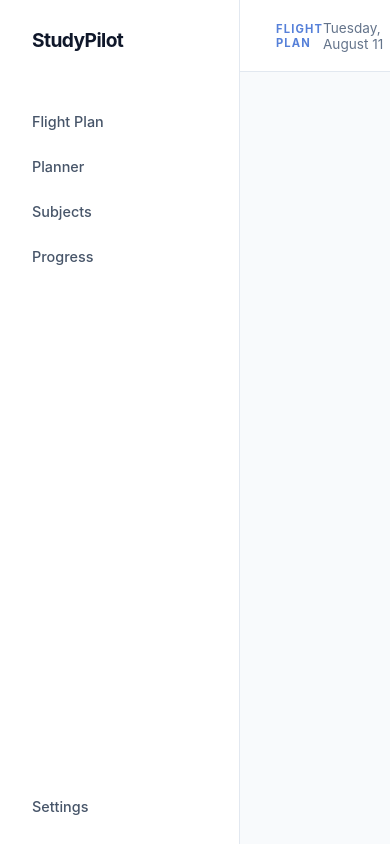
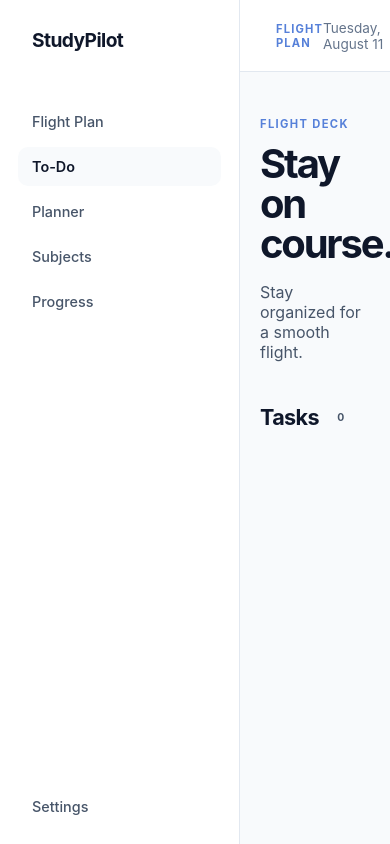
Before and after one commit to thisisemily73/StudyPilot, a React (Vite) app in the folder app/: page /todo in a window 390 px wide. Shown: the top 844 px of the page. Built offline with nearby package versions, Linux system fonts and the light colour scheme.

Commit message:
Added to-do list.

```diff
--- a/app/src/App.tsx
+++ b/app/src/App.tsx
@@ -8,6 +8,7 @@
 import Subjects from './pages/Subjects'
 import Progress from './pages/Progress'
 import Settings from './pages/Settings'
+import Todo from './pages/Todo'
 
 function App() {
     return (
@@ -25,6 +26,8 @@
                         <Routes>
 
                             <Route path="/" element={<Home />} />
+
+                            <Route path="/todo" element={<Todo />} />
 
                             <Route path="/planner" element={<Planner />} />
 
--- a/app/src/components/Sidebar.tsx
+++ b/app/src/components/Sidebar.tsx
@@ -12,6 +12,10 @@
 
                 <NavLink to="/" end className="sidebar-link">
                     Flight Plan
+                </NavLink>
+
+                <NavLink to="/todo" className="sidebar-link">
+                    To-Do
                 </NavLink>
 
                 <NavLink to="/planner" className="sidebar-link">
--- a/app/src/components/TaskCard.tsx
+++ b/app/src/components/TaskCard.tsx
@@ -33,9 +33,23 @@
                 </div>
 
 
-                <small>
-                    {task.estimatedMinutes} min
-                </small>
+                <div className="planner-task-meta">
+
+                    <small>
+                        {task.estimatedMinutes} min
+                    </small>
+
+                    <span
+                        className={`task-status ${task.completed ? "landed" : "ready"
+                            }`}
+                    >
+                        {task.completed
+                            ? "LANDED"
+                            : "READY FOR TAKEOFF"
+                        }
+                    </span>
+
+                </div>
 
                 <button
                     type="button"
--- a/app/src/main.tsx
+++ b/app/src/main.tsx
@@ -15,6 +15,7 @@
 import './styles/Progress.css'
 import './styles/Settings.css'
 import './styles/Subjects.css'
+import './styles/Todo.css'
 
 import './styles/AddTaskModal.css'
 
--- /dev/null
+++ b/app/src/pages/Todo.tsx
@@ -0,0 +1,174 @@
+import { useTasks } from "../context/TaskContext"
+
+function Todo() {
+
+    const { tasks, toggleTask } = useTasks()
+
+    const incompleteTasks = tasks.filter(
+        (task) => !task.completed
+    )
+
+    const completedTasks = tasks.filter(
+        (task) => task.completed
+    )
+
+    return (
+        <section className="todo">
+
+            <div className="todo-header">
+
+                <div>
+                    <span className="planner-label">
+                        FLIGHT DECK
+                    </span>
+
+                    <h1>
+                        Stay on course.
+                    </h1>
+
+                    <p>
+                        Stay organized for a smooth flight.
+                    </p>
+                </div>
+
+            </div>
+
+
+            <section className="todo-section">
+
+                <div className="todo-section-header">
+
+                    <h2>
+                        Tasks
+                    </h2>
+
+                    <span>
+                        {incompleteTasks.length}
+                    </span>
+
+                </div>
+
+
+                <div className="todo-list">
+
+                    {incompleteTasks.map((task) => (
+
+                        <div
+                            className="todo-task"
+                            key={task.id}
+                        >
+
+                            <button
+                                type="button"
+                                className="todo-checkbox"
+                                onClick={() => toggleTask(task.id)}
+                                aria-label={`Complete ${task.title}`}
+                            />
+
+                            <div className="todo-task-info">
+
+                                <strong>
+                                    {task.title}
+                                </strong>
+
+                                <span>
+                                    {task.subject}
+                                </span>
+
+                            </div>
+
+                            <div className="todo-task-meta">
+
+                                <span>
+                                    {task.estimatedMinutes} min
+                                </span>
+
+                                <span>
+                                    {task.dueDate}
+                                </span>
+
+                            </div>
+
+                        </div>
+
+                    ))}
+
+                </div>
+
+            </section>
+
+
+            {completedTasks.length > 0 && (
+
+                <section className="todo-section completed-section">
+
+                    <div className="todo-section-header">
+
+                        <h2>
+                            Completed
+                        </h2>
+
+                        <span>
+                            {completedTasks.length}
+                        </span>
+
+                    </div>
+
+
+                    <div className="todo-list">
+
+                        {completedTasks.map((task) => (
+
+                            <div
+                                className="todo-task completed"
+                                key={task.id}
+                            >
+
+                                <button
+                                    type="button"
+                                    className="todo-checkbox checked"
+                                    onClick={() => toggleTask(task.id)}
+                                    aria-label={`Mark ${task.title} incomplete`}
+                                >
+                                    ✓
+                                </button>
+
+                                <div className="todo-task-info">
+
+                                    <strong>
+                                        {task.title}
+                                    </strong>
+
+                                    <span>
+                                        {task.subject}
+                                    </span>
+
+                                </div>
+
+                                <div className="todo-task-meta">
+
+                                    <span>
+                                        {task.estimatedMinutes} min
+                                    </span>
+
+                                    <span>
+                                        {task.dueDate}
+                                    </span>
+
+                                </div>
+
+                            </div>
+
+                        ))}
+
+                    </div>
+
+                </section>
+
+            )}
+
+        </section>
+    )
+}
+
+export default Todo
--- a/app/src/styles/Planner.css
+++ b/app/src/styles/Planner.css
@@ -273,6 +273,32 @@
     transition:
         background 0.15s ease,
         color 0.15s ease;
+}
+
+.planner-task-meta {
+    width: 100%;
+
+    display: flex;
+    align-items: center;
+}
+
+.task-status {
+    margin-left: auto;
+
+    font-size: 0.55rem;
+    font-weight: 700;
+
+    letter-spacing: 0.08em;
+
+    text-align: right;
+}
+
+.task-status.ready {
+    color: var(--incomplete);
+}
+
+.task-status.landed {
+    color: var(--completed);
 }
 
 .planner-task:hover {
--- /dev/null
+++ b/app/src/styles/Todo.css
@@ -0,0 +1,271 @@
+/* TO-DO */
+
+.todo {
+    width: min(100% - 72px, 1150px);
+
+    margin: 0 auto;
+
+    padding: 55px 0 100px;
+}
+
+
+/* HEADER */
+
+.todo-header {
+    margin-bottom: 42px;
+}
+
+.todo-header h1 {
+    margin: 12px 0 0;
+
+    font-size: clamp(2.5rem, 5vw, 3.8rem);
+    line-height: 1;
+
+    letter-spacing: -0.055em;
+
+    color: var(--navy);
+}
+
+.todo-header p {
+    margin: 18px 0 0;
+
+    font-size: 1rem;
+
+    color: var(--text-secondary);
+}
+
+
+/* SECTION */
+
+.todo-section {
+    margin-top: 38px;
+}
+
+.todo-section-header {
+    display: flex;
+    align-items: center;
+
+    gap: 10px;
+
+    margin-bottom: 16px;
+}
+
+.todo-section-header h2 {
+    margin: 0;
+
+    font-size: 1.35rem;
+    font-weight: 650;
+
+    letter-spacing: -0.03em;
+
+    color: var(--navy);
+}
+
+.todo-section-header span {
+    min-width: 24px;
+    height: 24px;
+
+    display: flex;
+    align-items: center;
+    justify-content: center;
+
+    padding: 0 7px;
+
+    border-radius: var(--radius-pill);
+
+    background: var(--background);
+
+    color: var(--text-secondary);
+
+    font-size: 0.65rem;
+    font-weight: 700;
+}
+
+
+/* LIST */
+
+.todo-list {
+    display: flex;
+    flex-direction: column;
+
+    gap: 8px;
+}
+
+
+/* TASK */
+
+.todo-task {
+    display: flex;
+    align-items: center;
+
+    min-height: 72px;
+
+    padding: 14px 18px;
+
+    border: 1px solid var(--border);
+    border-radius: var(--radius-md);
+
+    background: var(--surface);
+
+    transition:
+        background 0.18s ease,
+        border-color 0.18s ease;
+}
+
+.todo-task:hover {
+    background: var(--background);
+
+    border-color: rgba(15, 23, 42, 0.2);
+}
+
+
+/* CHECKBOX */
+
+.todo-checkbox {
+    width: 21px;
+    height: 21px;
+
+    flex-shrink: 0;
+
+    display: flex;
+    align-items: center;
+    justify-content: center;
+
+    padding: 0;
+
+    border: 1px solid var(--border);
+    border-radius: 50%;
+
+    background: var(--surface);
+
+    color: var(--surface);
+
+    font-family: inherit;
+    font-size: 0.65rem;
+    font-weight: 700;
+
+    cursor: pointer;
+
+    transition:
+        background 0.18s ease,
+        border-color 0.18s ease;
+}
+
+.todo-checkbox:hover {
+    border-color: var(--text-secondary);
+}
+
+.todo-checkbox.checked {
+    border-color: var(--navy);
+
+    background: var(--navy);
+}
+
+
+/* TASK INFO */
+
+.todo-task-info {
+    flex: 1;
+
+    min-width: 0;
+
+    display: flex;
+    flex-direction: column;
+
+    gap: 4px;
+
+    margin-left: 13px;
+}
+
+.todo-task-info strong {
+    overflow: hidden;
+
+    font-size: 0.88rem;
+    font-weight: 600;
+
+    line-height: 1.35;
+
+    color: var(--navy);
+
+    text-overflow: ellipsis;
+}
+
+.todo-task-info span {
+    font-size: 0.65rem;
+    font-weight: 700;
+
+    letter-spacing: 0.06em;
+
+    color: var(--primary);
+}
+
+
+/* META */
+
+.todo-task-meta {
+    display: flex;
+    align-items: center;
+
+    gap: 18px;
+
+    margin-left: 20px;
+}
+
+.todo-task-meta span {
+    font-size: 0.7rem;
+    font-weight: 500;
+
+    color: var(--text-secondary);
+
+    white-space: nowrap;
+}
+
+
+/* COMPLETED */
+
+.todo-task.completed {
+    opacity: 0.58;
+}
+
+.todo-task.completed .todo-task-info strong {
+    text-decoration: line-through;
+}
+
+.todo-task.completed .todo-task-info span {
+    color: var(--text-muted);
+}
+
+
+/* COMPLETED SECTION */
+
+.completed-section {
+    margin-top: 52px;
+}
+
+
+/* MOBILE */
+
+@media (max-width: 700px) {
+
+    .todo {
+        width: min(100% - 40px, 1150px);
+
+        padding-top: 40px;
+    }
+
+    .todo-task {
+        align-items: flex-start;
+
+        padding: 15px;
+    }
+
+    .todo-task-meta {
+        flex-direction: column;
+        align-items: flex-end;
+
+        gap: 4px;
+
+        margin-left: 12px;
+    }
+
+}
--- a/shared/Variables.css
+++ b/shared/Variables.css
@@ -12,6 +12,9 @@
 
   --border: #e2e8f0;
 
+  --completed: #4f7d62;
+  --incomplete: #b45353;
+
   --radius-sm: 8px;
   --radius-md: 14px;
   --radius-lg: 24px;
```
